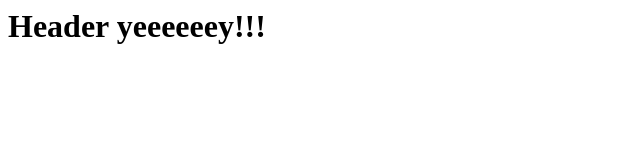
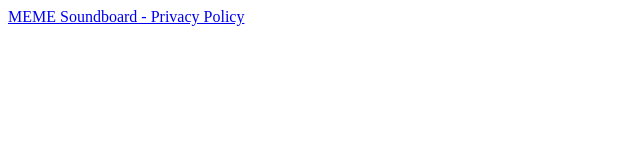
Before and after one commit to susadmin99/portfolio_andrasjoo, a plain HTML site: page index.html in a window 1280 px wide. Shown: the whole page, without its empty margins (0-640 px from the left). Drawn offline with Linux system fonts and the light colour scheme.

Commit message:
link addded to the main page to redirect to memesoundboard page

```diff
--- a/index.html
+++ b/index.html
@@ -1,8 +1,10 @@
 <html>
-  <head>
-  </head>
 
-  <body>
-    <h1> Header yeeeeeey!!! </h1>
-  </body>
+<head>
+</head>
+
+<body>
+  <a href="memesoundboard/">MEME Soundboard - Privacy Policy</a>
+</body>
+
 </html>
```
